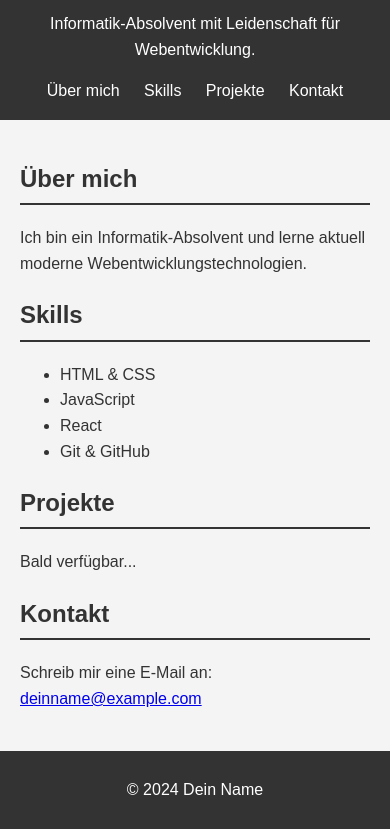
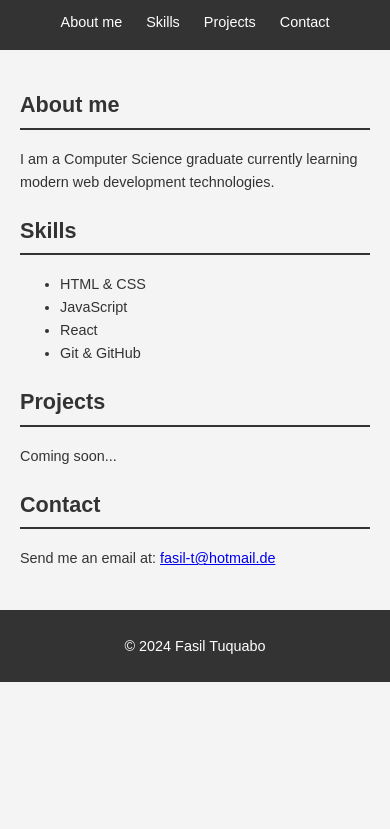
Before and after one commit to CodeAI7/portfolio-website, a plain HTML site: page index.html in a window 390 px wide. Shown: the part 150-979 px from the top of the page. After the commit the page ends 844 px from the top, so only its background shows below. Drawn offline with Linux system fonts and the light colour scheme.

Commit message:
Updated README, added media queries, small fixes

```diff
--- a/index.html
+++ b/index.html
@@ -3,25 +3,25 @@
 <head>
   <meta charset="UTF-8">
   <meta name="viewport" content="width=device-width, initial-scale=1.0">
-  <title>Portfolio - Dein Name</title>
+  <title>Portfolio - Fasil Tuquabo</title>
   <link rel="stylesheet" href="styles/style.css">
 </head>
 <body>
   <header>
-    <h1>Hallo, ich bin [Dein Name]</h1>
-    <p>Informatik-Absolvent mit Leidenschaft für Webentwicklung.</p>
+    <h1>Hello, I am Fasil Tuquabo</h1>
+    <p>Computer Science graduate with a passion for web development.</p>
     <nav>
-      <a href="#about">Über mich</a>
+      <a href="#about">About me</a>
       <a href="#skills">Skills</a>
-      <a href="#projects">Projekte</a>
-      <a href="#contact">Kontakt</a>
+      <a href="#projects">Projects</a>
+      <a href="#contact">Contact</a>
     </nav>
   </header>
 
   <main>
     <section id="about">
-      <h2>Über mich</h2>
-      <p>Ich bin ein Informatik-Absolvent und lerne aktuell moderne Webentwicklungstechnologien.</p>
+      <h2>About me</h2>
+      <p>I am a Computer Science graduate currently learning modern web development technologies.</p>
     </section>
 
     <section id="skills">
@@ -35,18 +35,18 @@
     </section>
 
     <section id="projects">
-      <h2>Projekte</h2>
-      <p>Bald verfügbar...</p>
+      <h2>Projects</h2>
+      <p>Coming soon...</p>
     </section>
 
     <section id="contact">
-      <h2>Kontakt</h2>
-      <p>Schreib mir eine E-Mail an: <a href="mailto:deinname@example.com">deinname@example.com</a></p>
+      <h2>Contact</h2>
+      <p>Send me an email at: <a href="mailto:fasil-t@hotmail.de">fasil-t@hotmail.de</a></p>
     </section>
   </main>
 
   <footer>
-    <p>© 2024 Dein Name</p>
+    <p>© 2024 Fasil Tuquabo</p>
   </footer>
 </body>
 </html>
--- a/styles/style.css
+++ b/styles/style.css
@@ -1,4 +1,4 @@
-/* Allgemeine Stile */
+/* General Style */
 body {
     font-family: Arial, sans-serif;
     margin: 0;
@@ -26,7 +26,7 @@ body {
     text-decoration: underline;
   }
 
-  /* Hauptinhalt */
+  /* Main content */
   main {
     padding: 20px;
   }
@@ -47,3 +47,13 @@ body {
     background: #333;
     color: #fff;
   }
+
+  /* Media Queries */
+  @media (max-width: 768px) {
+    body {
+      font-size: 90%;
+    }
+    header nav {
+      display: block;
+    }
+  }
```
Also changed, not shown: 1 other file.
